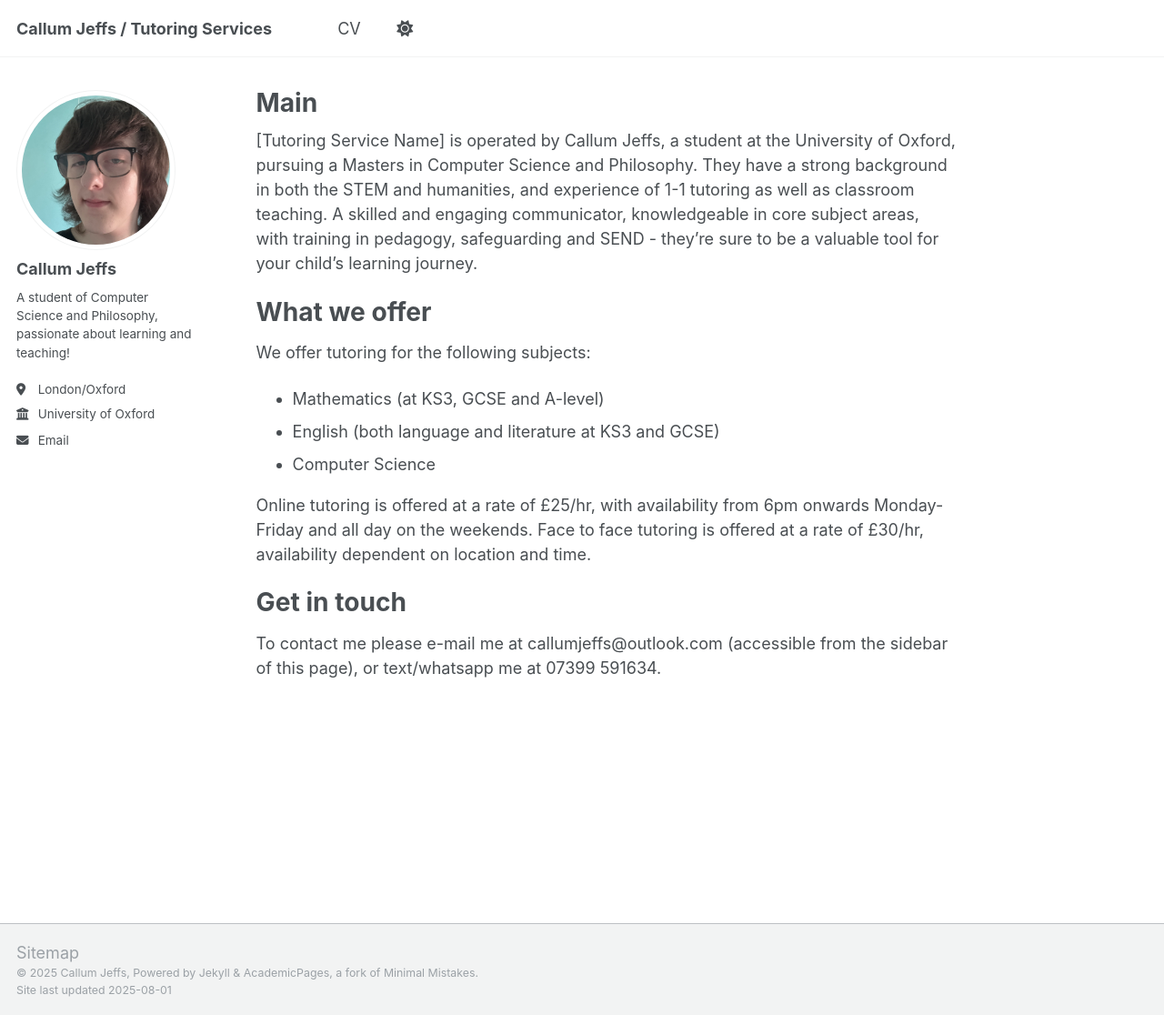
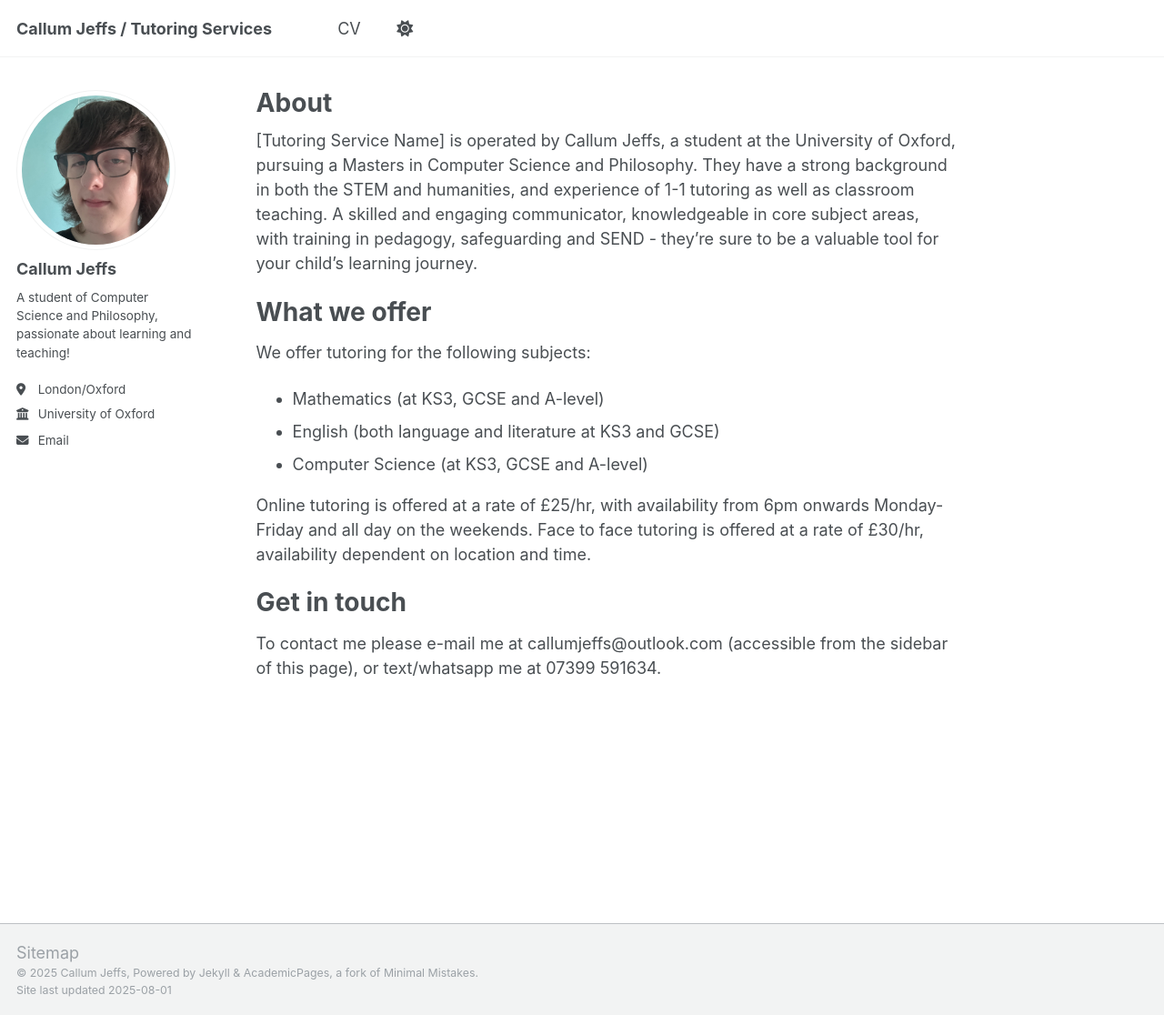
Before and after one commit to Mycotaur/Mycotaur.github.io, a Jekyll site: the page built from _pages/about.md, in a window 1280 px wide and 1116 px high. Shown: the whole window at 91% size. Built offline with Jekyll 4.4.1, drawn with Linux system fonts in a browser that asks for light colours; a script that is not in the unit is left out.

Commit message:
Update about.md

```diff
--- a/_pages/about.md
+++ b/_pages/about.md
@@ -1,6 +1,6 @@
 ---
 permalink: /
-title: "Main"
+title: "About"
 author_profile: true
 redirect_from:
   - /about/
@@ -15,7 +15,7 @@ What we offer
 We offer tutoring for the following subjects:
 - Mathematics (at KS3, GCSE and A-level)
 - English (both language and literature at KS3 and GCSE)
-- Computer Science
+- Computer Science (at KS3, GCSE and A-level)
 
 Online tutoring is offered at a rate of £25/hr, with availability from 6pm onwards Monday-Friday and all day on the weekends.
 Face to face tutoring is offered at a rate of £30/hr, availability dependent on location and time.
```
